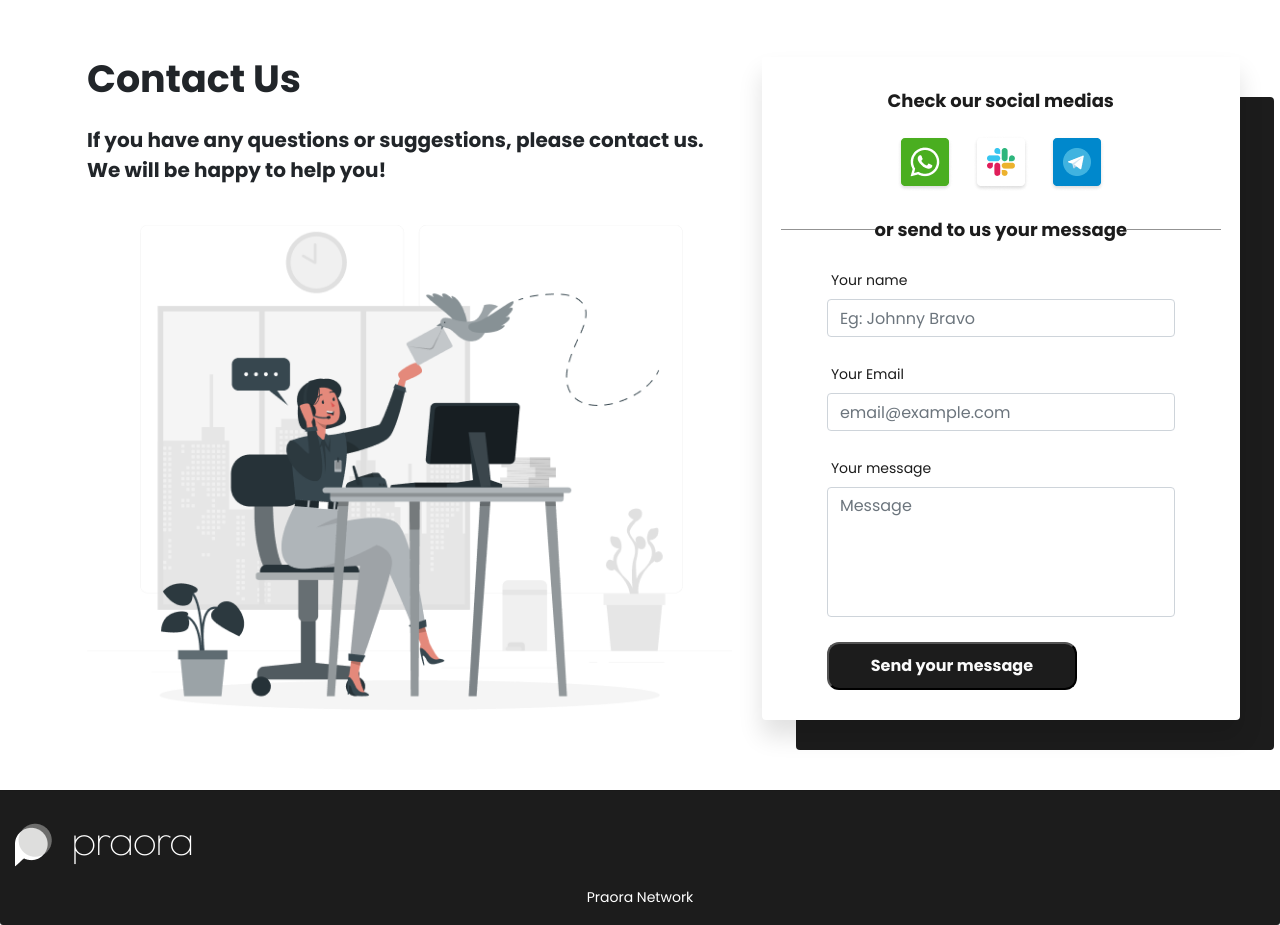
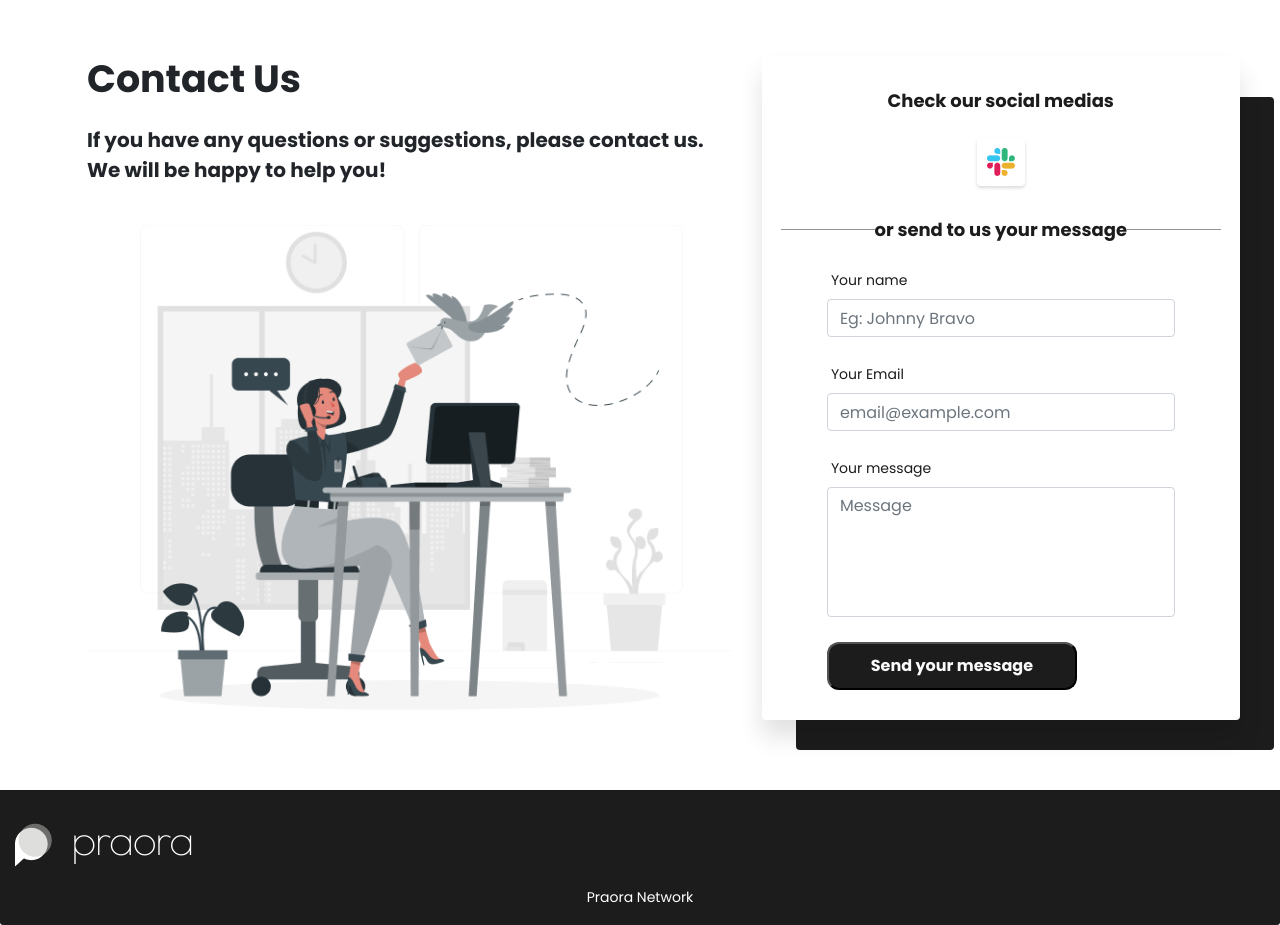
Before and after one commit to Neilton/praora_landing, a React (Create React App) app: page / in a window 1280 px wide. Shown: the part 3080-4005 px from the top of the page. Built offline with nearby package versions, Linux system fonts and the light colour scheme.

Commit message:
just slack for while

```diff
--- a/src/components/Contact/IsolateContact/index.tsx
+++ b/src/components/Contact/IsolateContact/index.tsx
@@ -2,7 +2,7 @@ import { useTranslation } from 'react-i18next';
 import React from "react";
 import Rafiki from "../../../assets/img/rafiki.png";
 import Whatsapp from "../../../assets/img/icon/whatsapp.png";
-import Grommet from "../../../assets/img/icon/slack.png";
+import Slack from "../../../assets/img/icon/slack.png";
 import Telegram from "../../../assets/img/icon/telegram.png";
 import styles from "./styles.module.scss";
 import Button from "../../Core/Button";
@@ -25,9 +25,7 @@ function Contact() {
               <div className={styles.contactForm}>
                 <h6>{t('SocialMedias')}</h6>
                 <ul className={styles.socialWrp}>
-                  <li><a href="#" target="__blank"><img src={Whatsapp} alt="Whatsapp" /></a></li>
-                  <li><a href="#" target="__blank"><img src={Grommet} alt="Groment" /></a></li>
-                  <li><a href="https://praora.slack.com/messages/general/" target="__blank" rel="noopen"><img src={Telegram} alt="Telegram" /></a></li>
+                  <li><a href="https://praora.slack.com/messages/general/" target="__blank" rel="noopen"><img src={Slack} alt="Slack" /></a></li>
                 </ul>
                 <div className={`${styles.formHeading} position-relative`}>
                   <hr className={styles.formHr} />
--- a/src/locales/en/translation.json
+++ b/src/locales/en/translation.json
@@ -52,5 +52,6 @@
     "EgJohnnyBravo": "Eg: Johnny Bravo",
     "EmailSample": "email@example.com",
     "Message": "Message",
-    "WhatIsPraora": "What's?"
+    "WhatIsPraora": "What's?",
+    "PublicChannels": "Public Channels"
   }
--- a/src/locales/pt-BR/translation.json
+++ b/src/locales/pt-BR/translation.json
@@ -52,5 +52,6 @@
   "EgJohnnyBravo": "Ex: Johnny Bravo",
   "EmailSample": "email@exemplo.com.br",
   "Message": "Mensagem",
-  "WhatIsPraora": "O que é?"
+  "WhatIsPraora": "O que é?",
+  "PublicChannels": "Canais Públicos"
 }
```
